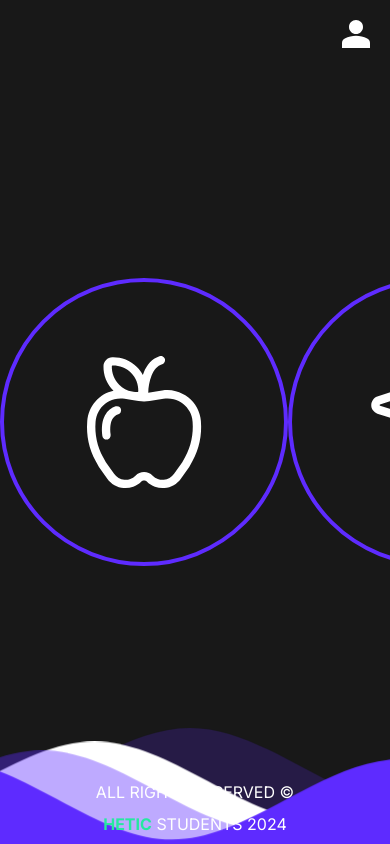
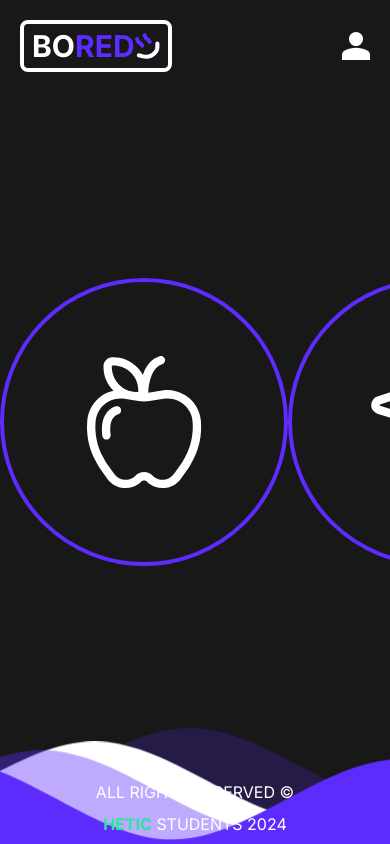
Before and after one commit to boredproject/bored_app, a Next.js app: page /selection in a window 390 px wide. Shown: the top 844 px of the page. Built offline with nearby package versions, Linux system fonts and the light colour scheme.

Commit message:
fix:SFX fix, Responsive & Nav

```diff
--- a/app/SFX/SoundEffects.tsx
+++ b/app/SFX/SoundEffects.tsx
@@ -16,10 +16,12 @@ const SoundEffects = () => {
 
     // Add a click event listener to the document to initiate audio playback
     document.addEventListener("click", playBackgroundMusic);
+    document.addEventListener("keypress",playBackgroundMusic);
 
     return () => {
       // Clean up the event listener when the component is unmounted
       document.removeEventListener("click", playBackgroundMusic);
+      document.addEventListener("keypress",playBackgroundMusic);
     };
   }, []);
 
--- a/app/globals.css
+++ b/app/globals.css
@@ -24,6 +24,5 @@ body {
   flex-direction: column;
   width: 100vw;
   height: 100vh;
-  cursor: url("./assets/WiiCursor.cur"), auto;
   cursor: url("./assets/WiiCursor.cur"), pointer;
 }
--- a/app/homepage/CTA/CtaMainpage.tsx
+++ b/app/homepage/CTA/CtaMainpage.tsx
@@ -10,7 +10,7 @@ const CtaMainpage = () => {
       <div>
         <SpinningText />
       </div>
-      <div>
+      <div className="fixed">
         <MainButton />
       </div>
     </div>
--- a/app/homepage/CTA/MainButton/MainButton.tsx
+++ b/app/homepage/CTA/MainButton/MainButton.tsx
@@ -21,7 +21,7 @@ const MainButton: React.FC = () => {
   return (
     <div className="flex justify-center items-center">
         <div
-        className={`fixed z-1 flex items-center justify-center bg-transparent text-white font-bold uppercase px-2 py-1 rounded-lg text-3xl border-4 border-white transform transition-transform duration-300 ease-in-out ${isClicked ? "scale-150" : "hover:scale-125"}`}
+        className={`z-1 flex items-center justify-center bg-transparent text-white font-bold uppercase px-2 py-1 rounded-lg text-3xl border-4 border-white transform transition-transform duration-300 ease-in-out ${isClicked ? "scale-150" : "hover:scale-125"}`}
         onMouseDown={handleMouseDown}
       >
         <div></div>
--- a/app/homepage/Navigation/Navigation.tsx
+++ b/app/homepage/Navigation/Navigation.tsx
@@ -1,14 +1,15 @@
 "use client";
 
 import React from "react";
+import Image from "next/image";
+import MainButton from "../CTA/MainButton/MainButton";
 
 const Navigation = () => {
   return (
-    <nav className="flex flex-row w-full justify-end p-5 align-middle items-center fixed cursor">
-      <div className="hidden">
-        <div className="bg-transparent cursor border-4 border-white rounded-lg py-1 px-2 p-2 text-sm text-white uppercase cursor transition-transform transform-gpu active:scale-150">
-            Mute
-        </div>
+    <div className="flex justify-center">
+      <nav className="flex items-center justify-between mx-auto p-5 fixed cursor w-screen">
+        <div className="flex flex-row">
+          <MainButton />
         </div>
         <div className="flex flex-row">
           <svg
@@ -26,6 +27,7 @@ const Navigation = () => {
           </svg>
         </div>
       </nav>
+    </div>
   );
 };
 
--- a/app/layout.tsx
+++ b/app/layout.tsx
@@ -16,6 +16,11 @@ export default function RootLayout({
 }) {
   return (
     <html lang="en">
+      <link
+          rel="icon"
+          href="./favicon.ico"
+          type="image/x-icon"
+        />
       <body className={inter.className}>{children}</body>
     </html>
   );
--- a/app/selection/component/IdeaButtonSingle/IdeaButton.tsx
+++ b/app/selection/component/IdeaButtonSingle/IdeaButton.tsx
@@ -11,7 +11,7 @@ interface IdeaButtonProps {
 const IdeaButton: React.FC<IdeaButtonProps> = ({ type }) => {
   return (
     <div className="min-h-screen flex items-center justify-center">
-      <div className="w-72 h-72 bg-transparent border-4 border-[#5E2BFF] rounded-full flex items-center justify-center">
+      <div className="w-72 h-72 bg-transparent border-4 border-[#5E2BFF] rounded-full flex items-center justify-center hover:border-white hover:bg-[#5e2bff]">
         <ButtonSVG type={type} />
       </div>
     </div>
--- a/app/selection/page.tsx
+++ b/app/selection/page.tsx
@@ -5,6 +5,7 @@ const OptionPage = () => {
   return (
         <>
             <SelectionPage />
+
         </>
   )
 }
--- a/next.config.js
+++ b/next.config.js
@@ -1,4 +1,11 @@
+const { default: next } = require('next')
+
 /** @type {import('next').NextConfig} */
-const nextConfig = {}
 
-module.exports = nextConfig
+const nextConfig = {
+    images: {
+        domains: ['bored-bucket.s3.eu-west-3.amazonaws.com'],
+    },
+};
+
+module.exports = nextConfig;
```
Also changed, not shown: 1 other file (tests, documents, lock files or other folders). Lines whose indentation alone changed are shown as unchanged.
